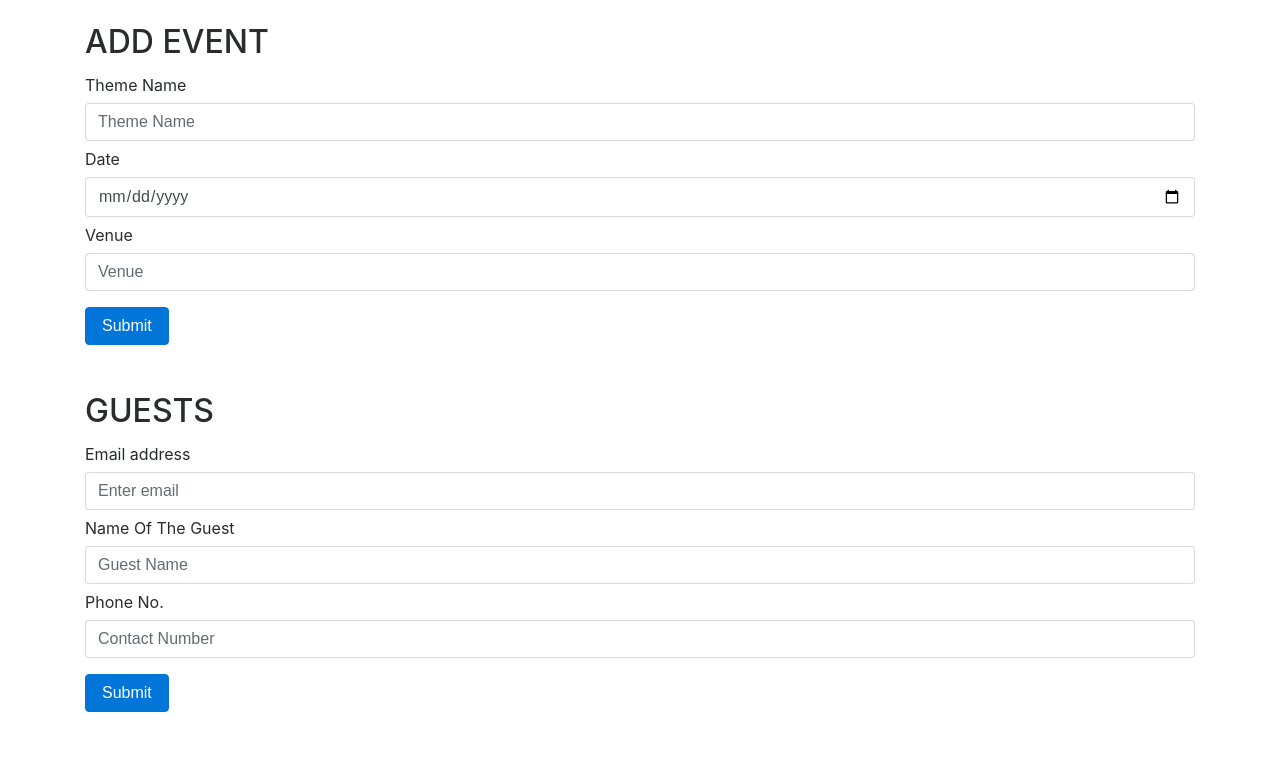
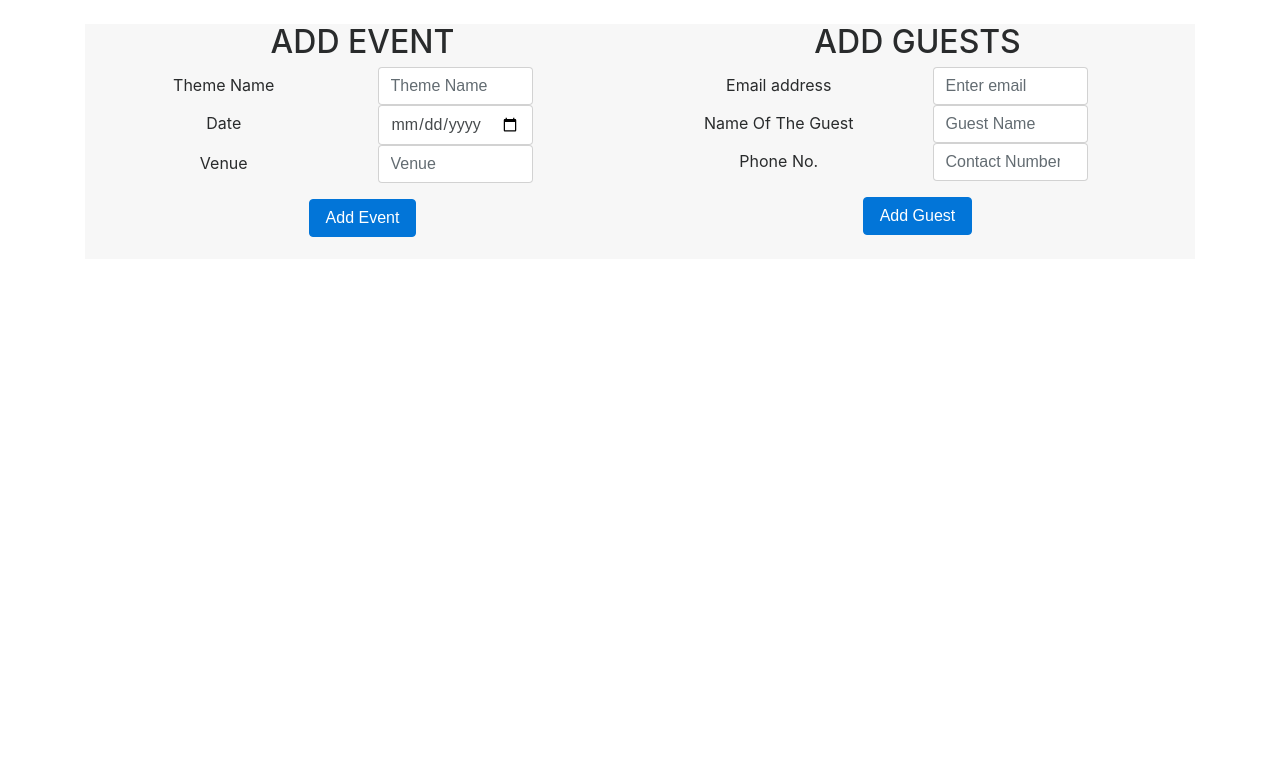
Before and after one commit to pieceofpeaceindia/thdc_internship, a PHP site: page / in a window 1280 px wide. Shown: the part 56-816 px from the top of the page. After the commit the page ends 293 px from the top, so only its background shows below. Run offline with PHP 8.4, Linux system fonts and the light colour scheme; some libraries are stand-ins or nearby versions.

Commit message:
some ui changes

```diff
--- a/index.php
+++ b/index.php
@@ -29,52 +29,54 @@
         </nav>
 
         <div class="container-fluid">
-            <br/>
-                <div class="container">
-                    <h2 id="party">ADD EVENT</h2>
+            <br/><center>
+                <div class="container form-group row">
+                    <div class="col-6 bg-faded">
+                        <h2 id="party" class="text-secondary">ADD EVENT</h2>
                             <form  method="post" id="event_form">
                                 <div class="form-group row">
-                                <label for="theme_name" class="col-8 col-form-label ">Theme Name</label>
-                                    <div class="col-12">
+                                    <label for="theme_name" class="col-6 col-form-label ">Theme Name</label>
+                                        <div class="col-12 col-xs-4 col-sm-6 col-md-4">
                                             <input type="text" class="form-control" id="event_name" name="event_name" placeholder="Theme Name">
                                         </div>
-                                <label for="date" class="col-8 col-form-label">Date</label>
-                                    <div class="col-12">
+                                    <label for="date" class="col-6 col-form-label">Date</label>
+                                        <div class="col-12 col-xs-4 col-sm-6 col-md-4">
                                             <input type="date" class="form-control" name="event_date" id="event_date">
                                         </div>
-                                <label for="venue" class="col-8 col-form-label">Venue</label>
-                                <div class="col-12">
+                                    <label for="venue" class="col-6 col-form-label">Venue</label>
+                                        <div class="col-12 col-xs-4 col-sm-6 col-md-4">
                                             <input type="text" class="form-control" id="event_venue" name="event_venue" placeholder="Venue">
                                         </div>
                                 </div>
-                        <button type="submit" class="btn btn-primary" name="select" value="selectevent" id="addingevent">Submit </button>
+                                <button type="submit" class="btn btn-primary" name="select" value="selectevent" id="addingevent">Add Event</button>
                             </form>
                     </div>
                         <br/><br/ >
-                <div class="container">
-                    <h2 id="addguest">GUESTS</h2>
-                    <form method="post" id="guest_form">
+                    <div class="col-6 bg-faded">
+                        <h2 id="addguest" class="text-secondary">ADD GUESTS</h2>
+                        <form method="post" id="guest_form" >
                             <div class="form-group row">
-                            <label for="Email" class="col-8 col-form-label">Email address</label>
-                            <div class="col-12">
+                                <label for="Email" class="col-6 col-form-label">Email address</label>
+                                    <div class="col-12 col-xs-6 col-sm-6 col-md-4">
                                         <input type="email" class="form-control" id="email_guest" placeholder="Enter email" name="email_guest">
                                     </div>
-                            <label for="guestname" class="col-8 col-form-label">Name Of The Guest</label>
-                            <div class="col-12">
+                                <label for="guestname" class="col-6 col-form-label">Name Of The Guest</label>
+                                    <div class="col-12 col-xs-6 col-sm-6 col-md-4">
                                        <input type="text" class="form-control required" id="guest_name" placeholder="Guest Name" name="guest_name">
                                     </div>
-                            <label for="contact_number" class="col-8 col-form-label">Phone No.</label>
-                            <div class="col-12">
+                                <label for="contact_number" class="col-6 col-form-label">Phone No.</label>
+                                    <div class="col-12 col-xs-6 col-sm-6 col-md-4">
                                        <input type="number" class="form-control required" id="guest_contact_number" placeholder="Contact Number" name="guest_contact_number">
                                     </div>
                             </div>
-                        <button type="submit" class="btn btn-primary" name="select" value="selectguest" id="addition">Submit</button>
+                            <button type="submit" class="btn btn-primary" name="select" value="selectguest" id="addition">Add Guest</button>
                         </form>
-                    <br>
+                        <br> <!--
                         <div class="navbar navbar-brand">
                                <span id="show_msg"></span>
+                        </div> -->
                     </div>
-                </div>
+                </div></center>
         </div>
 
         <script src="https://code.jquery.com/jquery-3.1.1.slim.min.js" integrity="sha384-A7FZj7v+d/sdmMqp/nOQwliLvUsJfDHW+k9Omg/a/EheAdgtzNs3hpfag6Ed950n" crossorigin="anonymous"></script>
```
Lines whose indentation alone changed are shown as unchanged.
